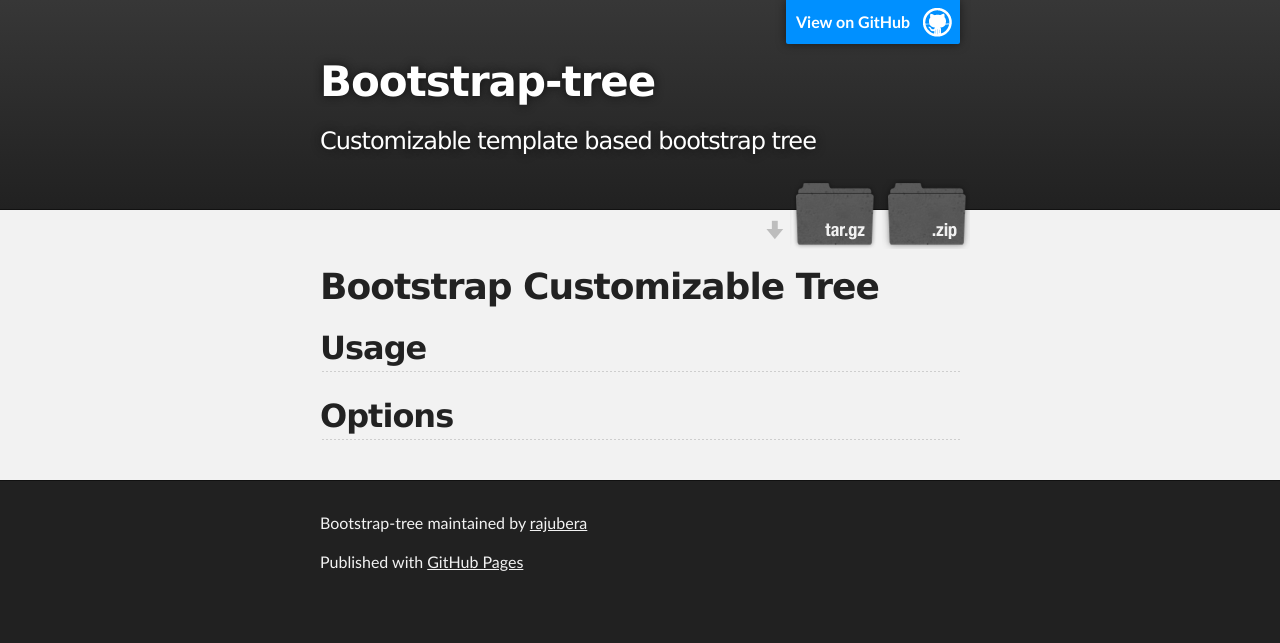
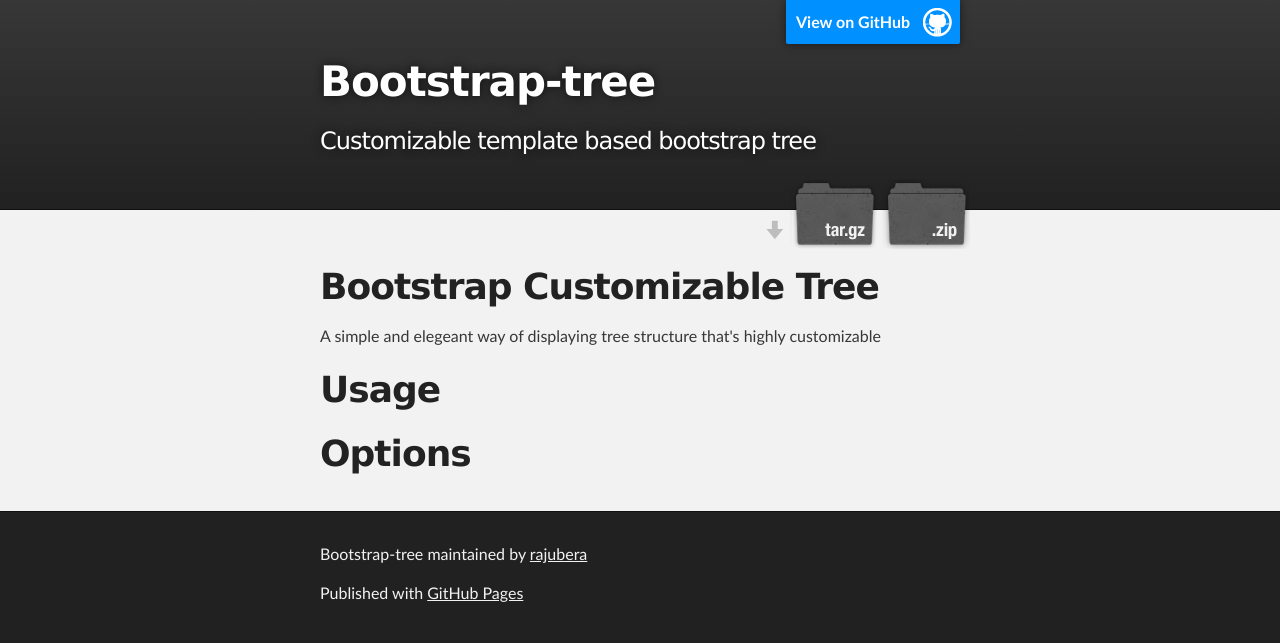
Before and after one commit to rajubera/bootstrap-tree, a plain HTML site: page index.html in a window 1280 px wide. Drawn offline with Linux system fonts and the light colour scheme.

```diff
--- a/index.html
+++ b/index.html
@@ -34,11 +34,13 @@
         <h1>
 <a name="bootstrap-customizable-tree" class="anchor" href="#bootstrap-customizable-tree"><span class="octicon octicon-link"></span></a>Bootstrap Customizable Tree</h1>
 
-<h2>
-<a name="usage" class="anchor" href="#usage"><span class="octicon octicon-link"></span></a>Usage</h2>
+<p>A simple and elegeant way of displaying tree structure that's highly customizable</p>
 
-<h2>
-<a name="options" class="anchor" href="#options"><span class="octicon octicon-link"></span></a>Options</h2>
+<h1>
+<a name="usage" class="anchor" href="#usage"><span class="octicon octicon-link"></span></a>Usage</h1>
+
+<h1>
+<a name="options" class="anchor" href="#options"><span class="octicon octicon-link"></span></a>Options</h1>
       </section>
     </div>
 
--- a/params.json
+++ b/params.json
@@ -1 +1 @@
-{"name":"Bootstrap-tree","tagline":"Customizable template based bootstrap tree","body":"#Bootstrap Customizable Tree\r\n\r\n##Usage\r\n\r\n##Options\r\n\r\n","google":"UA-44244270-2","note":"Don't delete this file! It's used internally to help with page regeneration."}
+{"name":"Bootstrap-tree","tagline":"Customizable template based bootstrap tree","body":"#Bootstrap Customizable Tree\r\nA simple and elegeant way of displaying tree structure that's highly customizable\r\n\r\n#Usage\r\n\r\n#Options\r\n\r\n","google":"UA-44244270-2","note":"Don't delete this file! It's used internally to help with page regeneration."}
```
